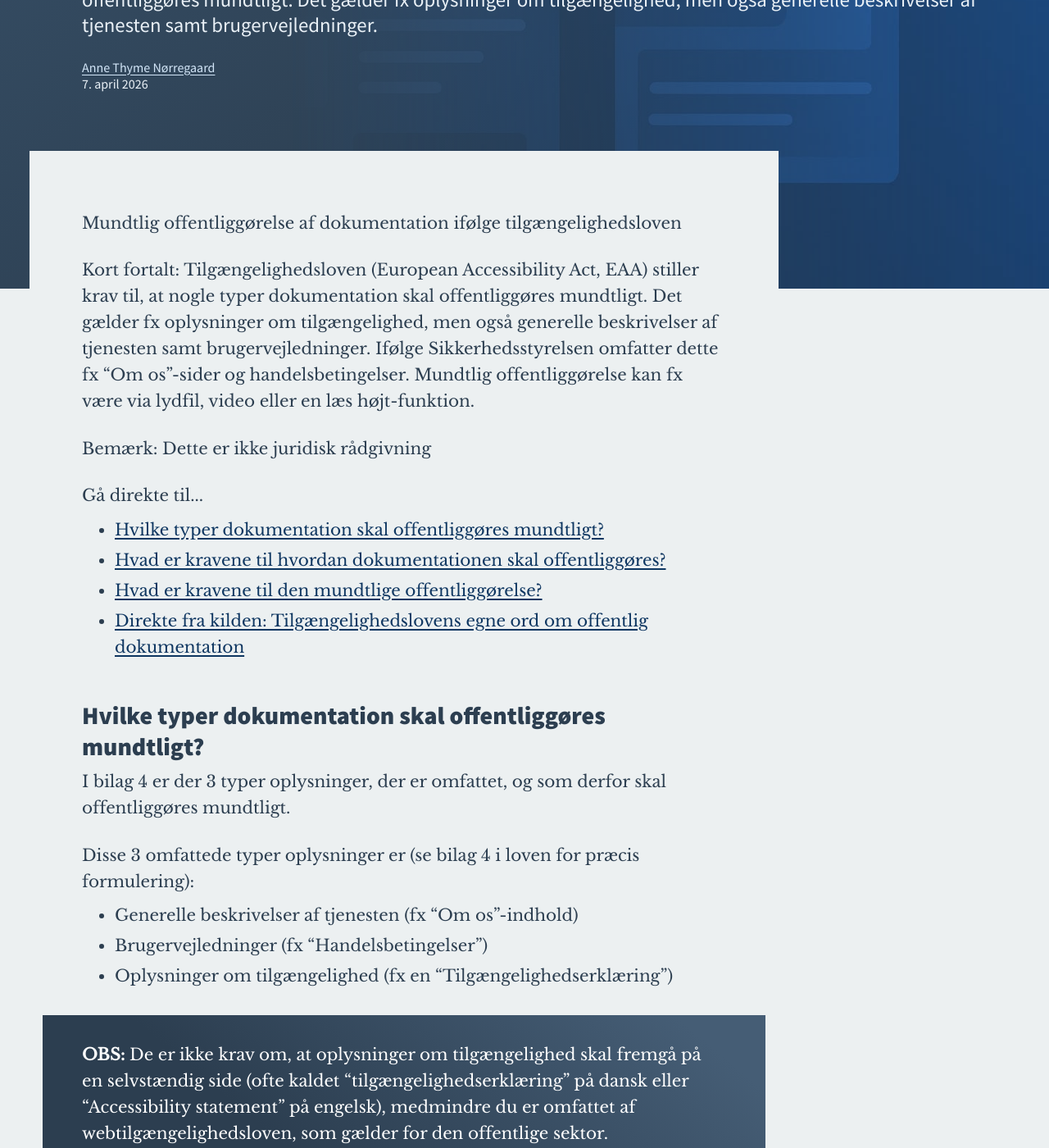
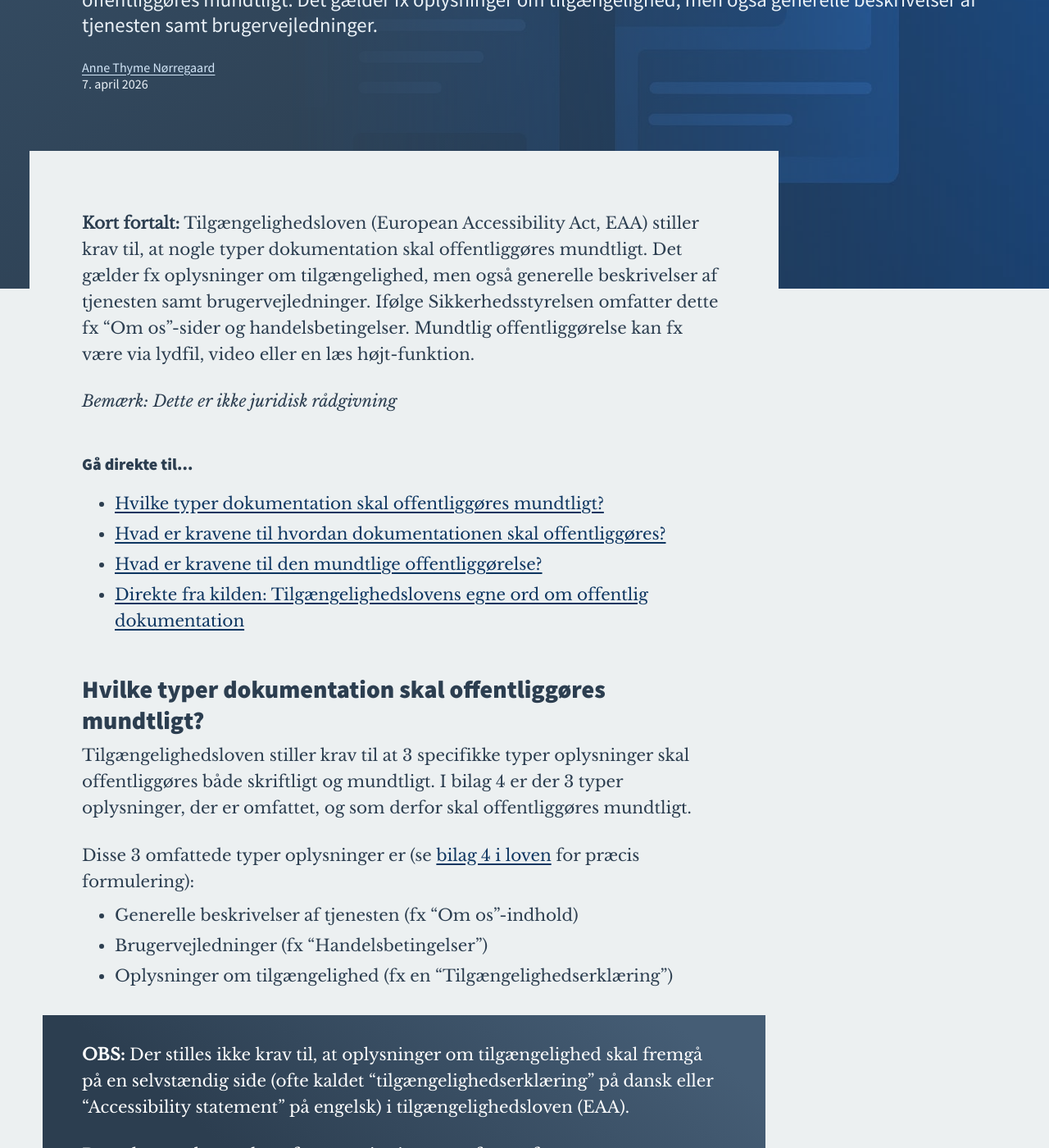
Before and after one commit to derangeddk/deranged.dk, a Jekyll site: the page built from _posts/2026-04-07-mundtlig-offentliggoerelse-i-tilaengelighedsloven.html, in a window 1280 px wide and 1400 px high, scrolled down 545 px. Shown: the whole window at 82% size. Built offline with Jekyll 4.4.1, drawn with Linux system fonts in a browser that asks for light colours; some web fonts are replaced; comment, search, counter and statistics services are not loaded; some of the changed text lies outside the part shown.

Commit message:
Update 2026-04-07-mundtlig-offentliggoerelse-i-tilaengelighedsloven.html
Editorials...

```diff
--- a/_posts/2026-04-07-mundtlig-offentliggoerelse-i-tilaengelighedsloven.html
+++ b/_posts/2026-04-07-mundtlig-offentliggoerelse-i-tilaengelighedsloven.html
@@ -24,13 +24,11 @@
 ---
 
 <section>
-    <p>Mundtlig offentliggørelse af dokumentation ifølge tilgængelighedsloven</p>
+    <p><strong>Kort fortalt:</strong> Tilgængelighedsloven (European Accessibility Act, EAA) stiller krav til, at nogle typer dokumentation skal offentliggøres mundtligt. Det gælder fx oplysninger om tilgængelighed, men også generelle beskrivelser af tjenesten samt brugervejledninger. Ifølge Sikkerhedsstyrelsen omfatter dette fx “Om os”-sider og handelsbetingelser. Mundtlig offentliggørelse kan fx være via lydfil, video eller en læs højt-funktion.</p>
 
-    <p>Kort fortalt: Tilgængelighedsloven (European Accessibility Act, EAA) stiller krav til, at nogle typer dokumentation skal offentliggøres mundtligt. Det gælder fx oplysninger om tilgængelighed, men også generelle beskrivelser af tjenesten samt brugervejledninger. Ifølge Sikkerhedsstyrelsen omfatter dette fx “Om os”-sider og handelsbetingelser. Mundtlig offentliggørelse kan fx være via lydfil, video eller en læs højt-funktion.</p>
+    <p><em>Bemærk: Dette er ikke juridisk rådgivning</em></p>
 
-    <p>Bemærk: Dette er ikke juridisk rådgivning</p>
-
-    <p>Gå direkte til...</p>
+    <h3>Gå direkte til...</h3>
 
     <ul>
         <li><a href="#hvilke-typer">Hvilke typer dokumentation skal offentliggøres mundtligt?</a></li>
@@ -40,9 +38,9 @@
     </ul>
 
     <h2 id="hvilke-typer">Hvilke typer dokumentation skal offentliggøres mundtligt?</h2>
-    <p>I bilag 4 er der 3 typer oplysninger, der er omfattet, og som derfor skal offentliggøres mundtligt.</p>
+    <p>Tilgængelighedsloven stiller krav til at 3 specifikke typer oplysninger skal offentliggøres både skriftligt og mundtligt. I bilag 4 er der 3 typer oplysninger, der er omfattet, og som derfor skal offentliggøres mundtligt.</p>
 
-    <p>Disse 3 omfattede typer oplysninger er (se bilag 4 i loven for præcis formulering):</p>
+    <p>Disse 3 omfattede typer oplysninger er (se <a href="">bilag 4 i loven</a> for præcis formulering):</p>
     <ul>
         <li>Generelle beskrivelser af tjenesten (fx “Om os”-indhold)</li>
         <li>Brugervejledninger (fx “Handelsbetingelser”)</li>
@@ -50,7 +48,8 @@
     </ul>
 
     <div class="highlight-box">
-        <p><strong>OBS:</strong> De er ikke krav om, at oplysninger om tilgængelighed skal fremgå på en selvstændig side (ofte kaldet “tilgængelighedserklæring” på dansk eller “Accessibility statement” på engelsk), medmindre du er omfattet af webtilgængelighedsloven, som gælder for den offentlige sektor.</p>
+        <p><strong>OBS:</strong> Der stilles ikke krav til, at oplysninger om tilgængelighed skal fremgå på en selvstændig side (ofte kaldet “tilgængelighedserklæring” på dansk eller “Accessibility statement” på engelsk) i tilgængelighedsloven (EAA).</p>
+        <p>Dette krav er kun et krav for organisationer omfattet af webtilgængelighedsloven (WAD), som gælder for den offentlige sektor og offentligretlige organer.</p>
     </div>
 
     <h2 id="hvad-er-kravene-offentliggoerelse">Hvad er kravene til hvordan dokumentationen skal offentliggøres?</h2>
@@ -77,21 +76,29 @@
         <li>Med en indbygget funktion til at læse indholdet på siden højt (som det fx kendes fra dr.dk, hvor der er en “læs op”-knap)</li>
     </ol>
 
+    <h3>Yderligere krav til mundtlig offentliggørelse</h3>
     <p>Det vil være en god service at den mundtlige offentliggørelse kan findes enten direkte på siden med den skriftlige offentliggørelse eller via et link fra samme side. Dette er dog ikke et krav.</p>
 
     <p>Husk, at lydfiler og videoindhold også er underlagt tilgængelighedskrav. Fx skal en video være forsynet med undertekster.</p>
 
+    <h3>Funktion til højtlæsning som mundtlig offentliggørelse</h3>
+
     <p>Hvis du vil bygge din egen højtlæsningsfunktion i stedet for at bruge en færdig hyldevare, kan du bruge SpeechSynthesis (tekst-til-tale) i Web Speech API som understøttes bredt i browsere i dag.</p>
 
-    <p>Borger.dk har en guide til, hvordan du selv nemt kan høre hvordan Web Speech API lyder i din egen browser: <a href="https://www.borger.dk/hjaelp-og-vejledning/hvad-har-du-brug-for-hjaelp-til/borger-dk/teknisk-hjaelp/oplaesning-af-indhold" target="_blank">https://www.borger.dk/hjaelp-og-vejledning/hvad-har-du-brug-for-hjaelp-til/borger-dk/teknisk-hjaelp/oplaesning-af-indhold</a></p>
-    <p>Se teknisk dokumentation for Web Speech API: <a href="https://developer.mozilla.org/en-US/docs/Web/API/Web_Speech_API" target="_blank">https://developer.mozilla.org/en-US/docs/Web/API/Web_Speech_API</a></p>
+    <p>Mere info om Web Speech API:</p>
+
+    <ul>
+            <li>Borger.dk har en guide til, hvordan du selv nemt kan høre hvordan Web Speech API lyder i din egen browser: <a href="https://www.borger.dk/hjaelp-og-vejledning/hvad-har-du-brug-for-hjaelp-til/borger-dk/teknisk-hjaelp/oplaesning-af-indhold" target="_blank">https://www.borger.dk/hjaelp-og-vejledning/hvad-har-du-brug-for-hjaelp-til/borger-dk/teknisk-hjaelp/oplaesning-af-indhold</a></p>
+            <li>Se teknisk dokumentation for Web Speech API: <a href="https://developer.mozilla.org/en-US/docs/Web/API/Web_Speech_API" target="_blank">https://developer.mozilla.org/en-US/docs/Web/API/Web_Speech_API</a></p>
+    </ul>
 
     <div class="highlight-box">
         <h2 id="direkte-fra-kilden">Direkte fra kilden: Tilgængelighedslovens egne ord om offentlig dokumentation</h2>
-        <p>Fra tilgængelighedsloven: <a href="https://www.retsinformation.dk/eli/lta/2022/801" target="_blank">https://www.retsinformation.dk/eli/lta/2022/801</a></p>
+        <p>Fra Lov om tilgængelighedskrav for produkter og tjenester (tilgængelighedsloven): <a href="https://www.retsinformation.dk/eli/lta/2022/801" target="_blank">https://www.retsinformation.dk/eli/lta/2022/801</a></p>
+
+        <h3>Fra Kapitel 5 i tilgængelighedsloven</h3>
 
         <blockquote>
-            <p>Kapitel 5</p>
             <p>Tjenesteyderens forpligtelser</p>
 
             <p>§ 35. Tjenesteyderen skal, inden den pågældende leverer en tjeneste, udarbejde de nødvendige oplysninger i overensstemmelse med bilag 4 og forklare, hvordan tjenesten opfylder tilgængelighedskravene i denne lov og regler fastsat i medfør af denne lov.</p>
@@ -100,12 +107,15 @@
 
             <p>Stk. 3. Tjenesteyderen skal opbevare oplysningerne, så længe den pågældende tjeneste udbydes.</p>
 
-            <p>(..)</p>
+        </blockquote>
 
-            <p>Bilag 4</p>
+
+            <h3>Fra Bilag 4 i tilgængelighedsloven</h3>
+
+        <blockquote>
             <p>OPLYSNINGER OM TJENESTER, DER OPFYLDER TILGÆNGELIGHEDSKRAVENE</p>
 
-            <p>1. Tjenesteyderen skal i de almindelige betingelser eller et tilsvarende dokument afgive oplysninger om vurderingen af, hvordan tjenesten opfylder de tilgængelighedskrav, der er omhandlet i § 6. Oplysningerne skal omfatte en beskrivelse af de relevante krav og, i det omfang det er relevant for vurderingen, af tjenestens udformning og brug. Forbrugeroplysningskravene i direktiv 2011/83/EU skal opfyldes, og oplysningerne skal, hvor det er relevant, indeholde følgende elementer:</p>
+            <p>1. Tjenesteyderen skal i de almindelige betingelser eller et tilsvarende dokument afgive oplysninger om vurderingen af, hvordan tjenesten opfylder de tilgængelighedskrav, der er omhandlet i § 6. Oplysningerne skal omfatte en beskrivelse af de relevante krav og, i det omfang det er relevant for vurderingen, af tjenestens udformning og brug. Forbrugeroplysningskravene i direktiv 2011/83/EU skal opfyldes, og oplysningerne skal, hvor det er relevant, indeholde følgende elementer: <br /> </p>
 
             <ul>
                 <li>en generel beskrivelse af tjenesten i tilgængelige formater</li>
@@ -115,6 +125,16 @@
         </blockquote>
     </div>
 
+
+    <h2 id="Laes-mere">Læs mere...</h2>
+
+    <p>Se også:</p>
+
+        <ul>
+            <li><a href="https://deploy-preview-188--zealous-fermat-77bc7b.netlify.app/posts/2025-05-09-tilg%C3%A6ngelighedsloven-for-den-private-sektor#hvem-er-omfattet">Hvem er omfattet af tilgængelighedsloven?</a></li>
+            <li><a href="https://deploy-preview-188--zealous-fermat-77bc7b.netlify.app/posts/2025-05-09-tilg%C3%A6ngelighedsloven-for-den-private-sektor#tilsyn">Hvem holder øje med, om jeg overholder tilgængelighedsloven?</a></li>
+        </ul>
+
     <div class="highlight-box">
         <h3 id="kontakt-os">Vil du have hjælp til at leve op til tilgængelighedsloven?</h3>
         <p>Se mere om, hvordan vi kan hjælpe dig på <a href="/accessibility">deranged.dk/accessibility</a> - eller kontakt os via formularen nederst på siden.</p>
```
